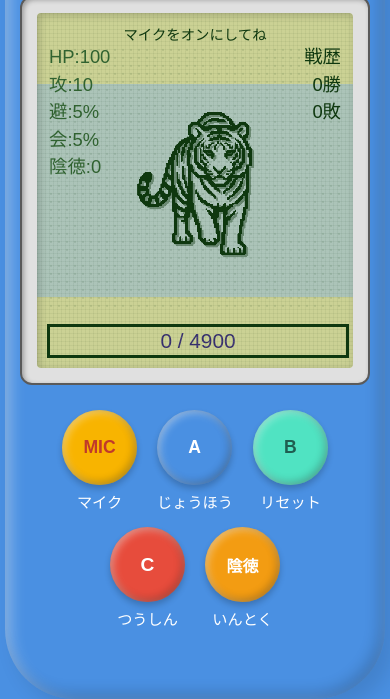
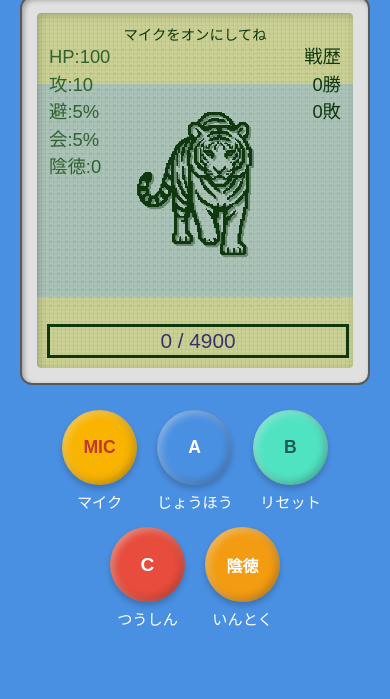
Before and after one commit to chona4900/kotodama-match, a website: page index.html in a window 390 px wide. Shown: the part 145-844 px from the top of the page. Drawn offline with Linux system fonts and the light colour scheme; a web font is replaced by a local one.

Commit message:
style: remove device box-shadow and border-radius on mobile for flat blue background

```diff
--- a/style.css
+++ b/style.css
@@ -772,6 +772,8 @@ html, body { max-width: 100vw; width: 100%; height: 100%; overflow: hidden; posi
         height: 100dvh !important;
         max-height: 100dvh !important;
         overflow: hidden !important;
+        border-radius: 0 !important;
+        box-shadow: none !important;
     }
     .screen-container { flex: 1 !important; margin-top: 0 !important; margin-bottom: 25px !important; display: flex; flex-direction: column; min-height: 0 !important; }
     .screen { flex: 1 !important; height: auto !important; min-height: 0 !important; }
```
Also changed, not shown: 1 other file.
